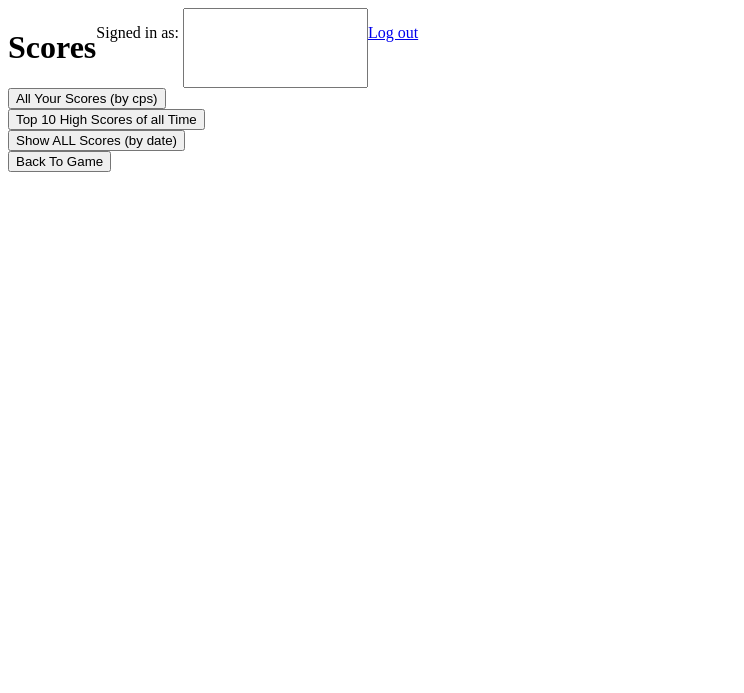
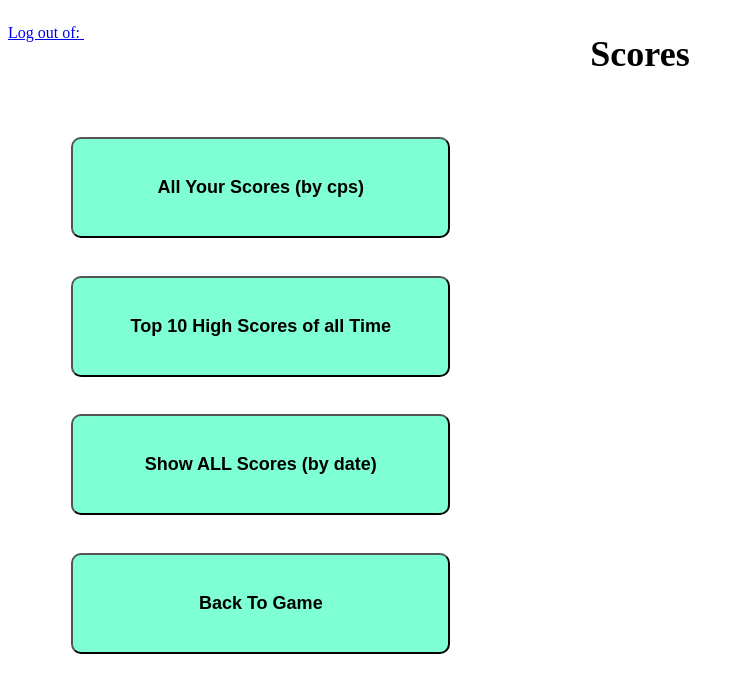
Before and after one commit to GabrielBall05/CIS212_Homework03_GabrielBall, a PHP site: page /scores.php in a window 1280 px wide. Shown: the top 693 px of the page, without its empty margins (0-744 px from the left). Run offline with PHP 8.4, Linux system fonts and the light colour scheme.

Commit message:
Styled Login, Register, and Scores pages

```diff
--- a/CIS212_Homework03_GabrielBall/game.php
+++ b/CIS212_Homework03_GabrielBall/game.php
@@ -5,7 +5,7 @@
         <meta name="viewport" content="width=device-width, initial-scale=1.0">
         <title>Clicks Per Second Game</title>
         <script src="script.js"></script>
-        <link rel="stylesheet" href="styles.css">
+        <link rel="stylesheet" href="style.css">
 
         <?php
             //Variables
--- a/CIS212_Homework03_GabrielBall/scores.php
+++ b/CIS212_Homework03_GabrielBall/scores.php
@@ -5,17 +5,17 @@
         <meta name="viewport" content="width=device-width, initial-scale=1.0">
         <title>Document</title>
         <script src="script.js"></script>
-        <link rel="stylesheet" href="styles.css">
+        <link rel="stylesheet" href="style.css">
     </head>
     <body onload="initScoresPage()">
     <form method="post">
+        <div class="flexDisplay" id="logoutButton">
+            <p><a href="index.php">Log out of:&nbsp;</a></p>
+            <input type="text" name="signedInAs" id="signedInAs">
+        </div>
+        <h1 id="scoresH1">Scores</h1>
         <div class="flexDisplay">
-            <h1 id="scoresH1">Scores</h1>
-            <p>Signed in as:&nbsp;</p><input type="text" name="signedInAs" id="signedInAs">
-            <p><a href="index.php">Log out</a></p>
-        </div>
-        <div class="flexDisplay">
-            <div class="radioButtons">
+            <div id="scoresButtonsTab">
                 <div>
                     <button class="scoresSelection" id="yourscores" name="yourscores">All Your Scores (by cps)</button>
                 </div>
--- /dev/null
+++ b/CIS212_Homework03_GabrielBall/style.css
@@ -0,0 +1,107 @@
+.flexDisplay
+{
+    display: flex;
+}
+
+/*Login Page & Register Page*/
+#loginBox, #registerBox
+{
+    width: 50%;
+    margin: auto;
+    margin-top: 15%;
+    border-style: solid;
+    border-radius: 20px;
+    border-color: aqua;
+    padding: 10px;
+    text-align: center;
+}
+#loginBtn, #registerBtn
+{
+    width: 50%;
+    height: 50px;
+    margin-top: 25px;
+    border-style: none;
+    border-radius: 10px;
+    background-color: lightblue;
+    font-size: larger;
+    font-weight: bold;
+}
+.notExist, .alreadyExists
+{
+    color:red;
+    margin: 5px;
+    padding: 0;
+}
+
+
+/*Scores Header*/
+#signedInAs
+{
+    height: 20px;
+    width: initial;
+    border-style: none;
+    margin-top: 14px;
+    pointer-events: none;
+}
+#scoresH1
+{
+    width: 100%;
+    text-align: center;
+    margin-top: 0px;
+    font-size: 36px;
+}
+#logoutButton
+{
+    height: 25px;
+    margin-top: 0px;
+}
+
+/*SCORES BUTTONS STUFF*/
+.scoresSelection
+{
+    width: 100%;
+    padding-top: 10%;
+    padding-bottom: 10%;
+    margin-top: 10%;
+    background-color: aquamarine;
+    border-radius: 10px;
+    font-size: large;
+    font-weight: bold;
+}
+
+#scoresButtonsTab
+{
+    width: 30%;
+    margin-left: 5%;
+    margin-right: 5%;
+}
+
+
+/*TABLE STUFF*/
+.tableHeader
+{
+    font-weight: bold;
+    font-size: larger;
+    padding-left: 20px;
+    padding-right: 20px;
+    padding-top: 10px;
+    padding-bottom: 10px;
+}
+
+td
+{
+    text-align: center;
+}
+
+tr:nth-child(even)
+{
+    background-color: lightgray;
+}
+
+table
+{
+    border-style: solid;
+    border-color: black;
+    border-radius: 10px;
+    margin-top: 10%;
+}
--- a/CIS212_Homework03_GabrielBall/styles.css
+++ /dev/null
@@ -1,26 +0,0 @@
-.flexDisplay
-{
-    display: flex;
-}
-
-
-
-
-
-
-
-/* TABLE STUFF FOR SCORES.PHP */
-.tableHeader
-{
-    font-size: larger;
-    font-weight: bold;
-    padding-left: 20px;
-    padding-right: 20px;
-    padding-top: 10px;
-    padding-bottom: 10px;
-}
-
-td
-{
-    text-align: center;
-}
```
Also changed, not shown: CIS212_Homework03_GabrielBall/index.php (+11 -13 lines), CIS212_Homework03_GabrielBall/register.php (+14 -15 lines).
